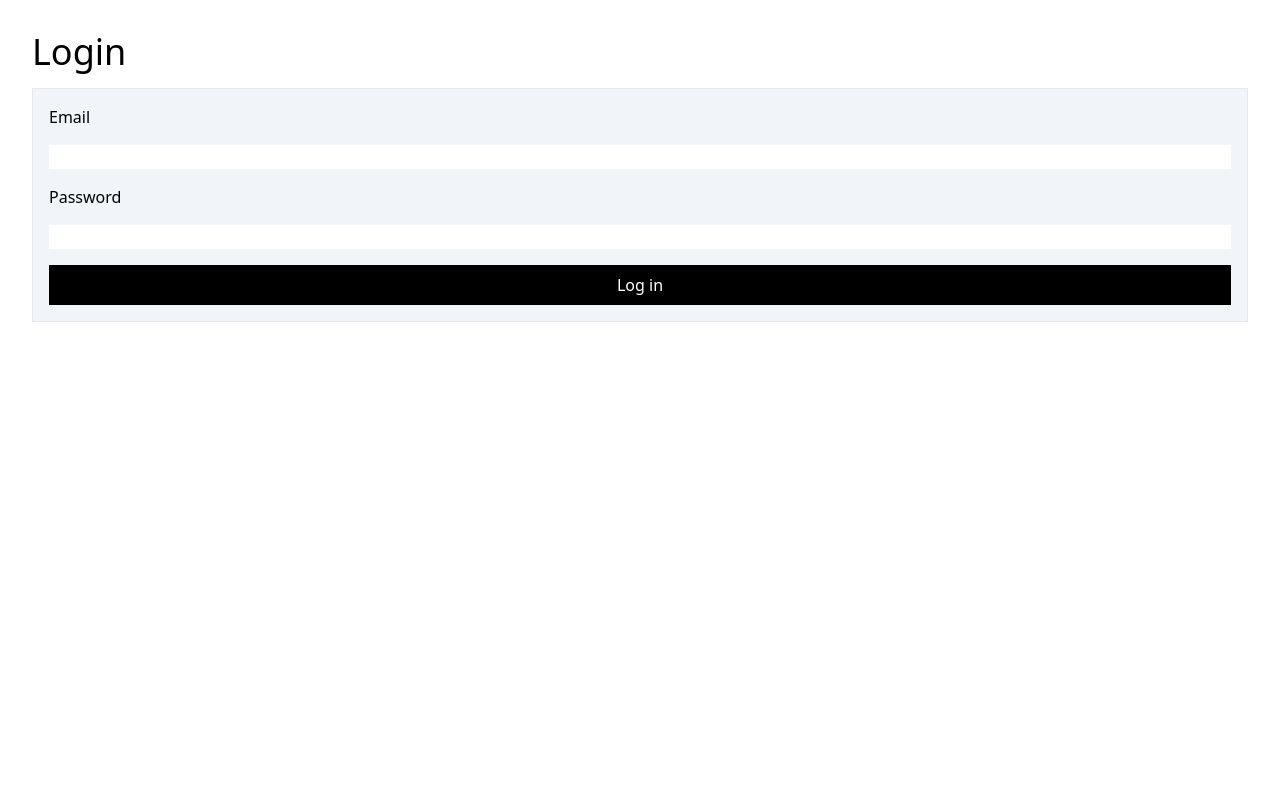
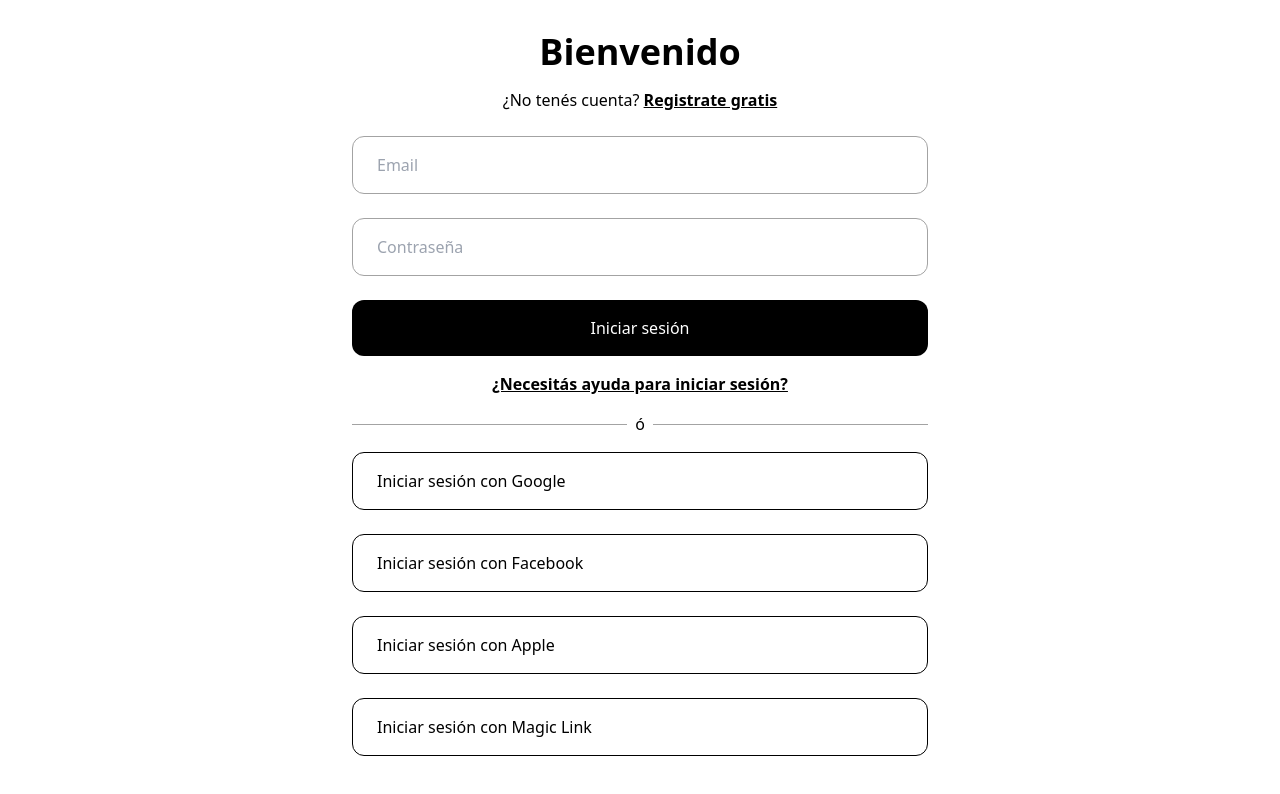
Before and after one commit to uno-nueve/butik, a React (Vite) app: page /login in a window 1280 px wide. Shown: the top 794 px of the page. Built offline with nearby package versions, Linux system fonts and the light colour scheme.

Commit message:
Update login page

```diff
--- a/src/routes/signin.tsx
+++ b/src/routes/signin.tsx
@@ -20,7 +20,7 @@ export default function LoginPage() {
         e.preventDefault();
 
         try {
-            const response = await fetch("http://localhost:3000/login", {
+            const response = await fetch("http://localhost:3000/api/login", {
                 method: "POST",
                 body: JSON.stringify(formData),
                 headers: { "Content-Type": "application/json" },
@@ -28,9 +28,7 @@ export default function LoginPage() {
 
             if (!response.ok) {
                 if (response.status === 401) {
-                    setError(
-                        "Authentication failed: Invalid email or password."
-                    );
+                    setError("Authentication failed: Invalid email or password.");
                 } else if (response.status === 500) {
                     setError("Internal server error. Try again later.");
                 }
@@ -48,33 +46,66 @@ export default function LoginPage() {
     };
 
     return (
-        <div className="w-full h-screen p-8">
-            <h1 className="mb-4 text-4xl">Login</h1>
-            <form onSubmit={handleSubmit}>
-                <div className="flex flex-col gap-4 p-4 border bg-slate-100">
-                    <label htmlFor="email">Email</label>
+        <div className="flex flex-col items-center w-full h-screen max-w-screen-sm p-8">
+            <h1 className="mb-4 text-4xl font-semibold">Bienvenido</h1>
+            <p className="mb-6">
+                <span>¿No tenés cuenta?</span>{" "}
+                <a className="font-semibold underline">Registrate gratis</a>
+            </p>
+            <form onSubmit={handleSubmit} className="w-full">
+                <div className="flex flex-col gap-6">
+                    <label htmlFor="email">
                         <input
                             type="email"
                             name="email"
                             id="email"
+                            placeholder="Email"
                             value={formData.email}
                             onChange={handleChange}
+                            className="w-full px-6 py-4 font-medium border rounded-xl border-neutral-400"
                         />
+                    </label>
 
-                    <label htmlFor="password">Password</label>
+                    <label htmlFor="password">
                         <input
                             type="password"
                             name="password"
                             id="password"
+                            placeholder="Contraseña"
                             value={formData.password}
                             onChange={handleChange}
+                            className="w-full px-6 py-4 font-medium border rounded-xl border-neutral-400"
                         />
+                    </label>
 
-                    <button type="submit" className="p-2 text-white bg-black">
-                        Log in
+                    <button
+                        type="submit"
+                        className="px-6 py-4 font-medium text-white bg-black rounded-xl"
+                    >
+                        Iniciar sesión
                     </button>
                 </div>
             </form>
+            <a className="mt-4 font-semibold underline">¿Necesitás ayuda para iniciar sesión?</a>
+            <div className="flex items-center w-full gap-2 my-4">
+                <div className="w-full h-[1px] bg-neutral-400" />
+                ó
+                <div className="w-full h-[1px] bg-neutral-400" />
+            </div>
+            <div className="flex flex-col w-full gap-6">
+                <button className="inline-flex px-6 py-4 font-medium border border-black rounded-xl">
+                    Iniciar sesión con Google
+                </button>
+                <button className="inline-flex px-6 py-4 font-medium border border-black rounded-xl">
+                    Iniciar sesión con Facebook
+                </button>
+                <button className="inline-flex px-6 py-4 font-medium border border-black rounded-xl">
+                    Iniciar sesión con Apple
+                </button>
+                <button className="inline-flex px-6 py-4 font-medium border border-black rounded-xl">
+                    Iniciar sesión con Magic Link
+                </button>
+            </div>
 
             {error && <p className="mt-4 text-red-500">{error}</p>}
             {user && <p>user id: {user}</p>}
```
Lines whose indentation alone changed are shown as unchanged.
